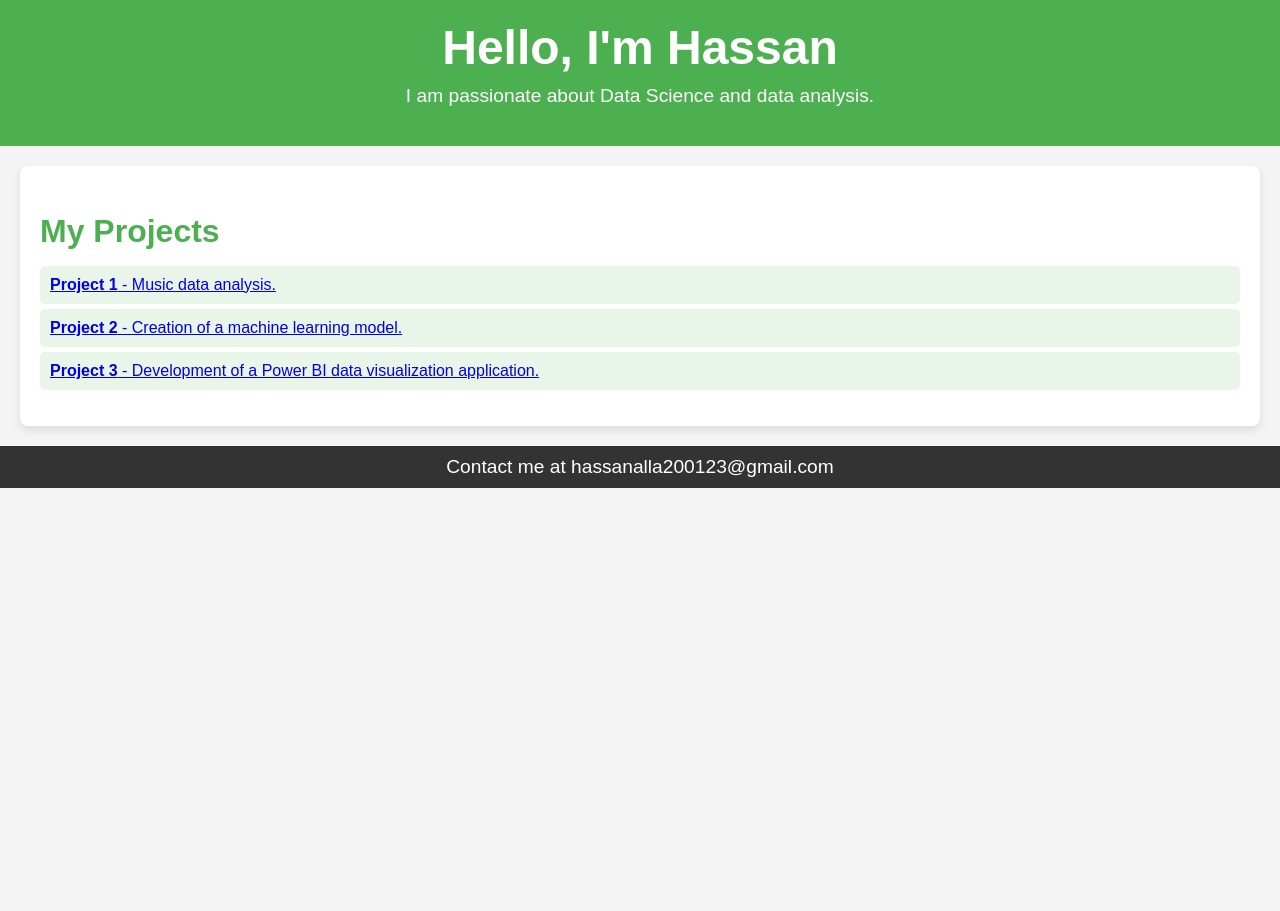
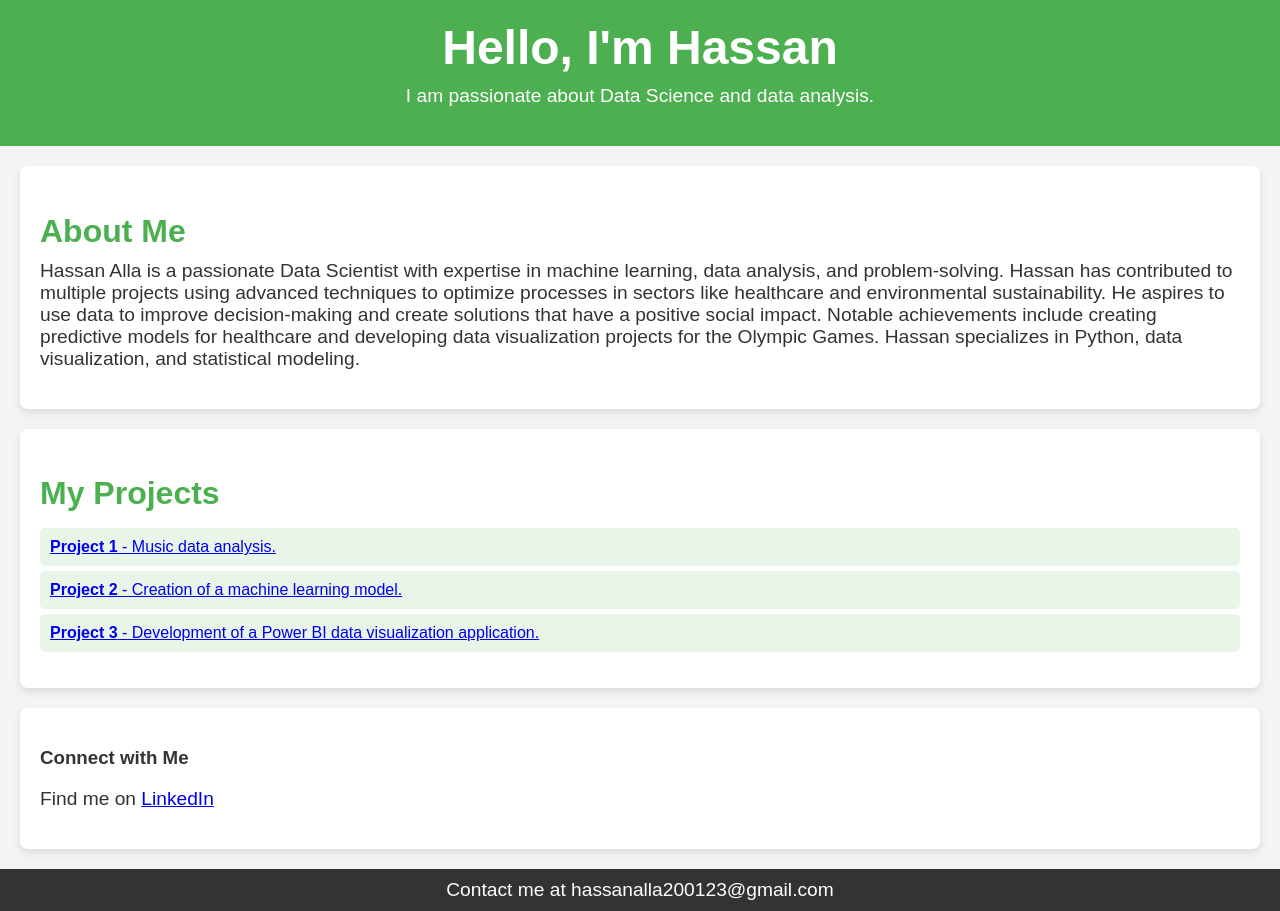
Before and after one commit to hassanalla12/Hassan.github.io, a plain HTML site: page index.html in a window 1280 px wide. Before the commit the page ends 800 px from the top, so only its background shows below. Drawn offline with Linux system fonts and the light colour scheme.

Commit message:
Update index.html

```diff
--- a/index.html
+++ b/index.html
@@ -11,6 +11,16 @@
             <h1>Hello, I'm Hassan</h1>
             <p>I am passionate about Data Science and data analysis.</p>
         </header>
+        <section>
+            <h2>About Me</h2>
+            <p>
+                Hassan Alla is a passionate Data Scientist with expertise in machine learning, data analysis, and problem-solving.
+                Hassan has contributed to multiple projects using advanced techniques to optimize processes in sectors like healthcare
+                and environmental sustainability. He aspires to use data to improve decision-making and create solutions that have a positive social impact.
+                Notable achievements include creating predictive models for healthcare and developing data visualization projects for the Olympic Games.
+                Hassan specializes in Python, data visualization, and statistical modeling.
+            </p>
+        </section>
         <section>
             <h2>My Projects</h2>
             <ul>
@@ -31,6 +41,10 @@
                 </li>
             </ul>
         </section>
+        <section>
+            <h3>Connect with Me</h3>
+            <p>Find me on <a href="https://www.linkedin.com/in/hassan-alla/" target="">LinkedIn</a></p>
+        </section>
         <footer>
             <p>Contact me at hassanalla200123@gmail.com</p>
         </footer>
```
